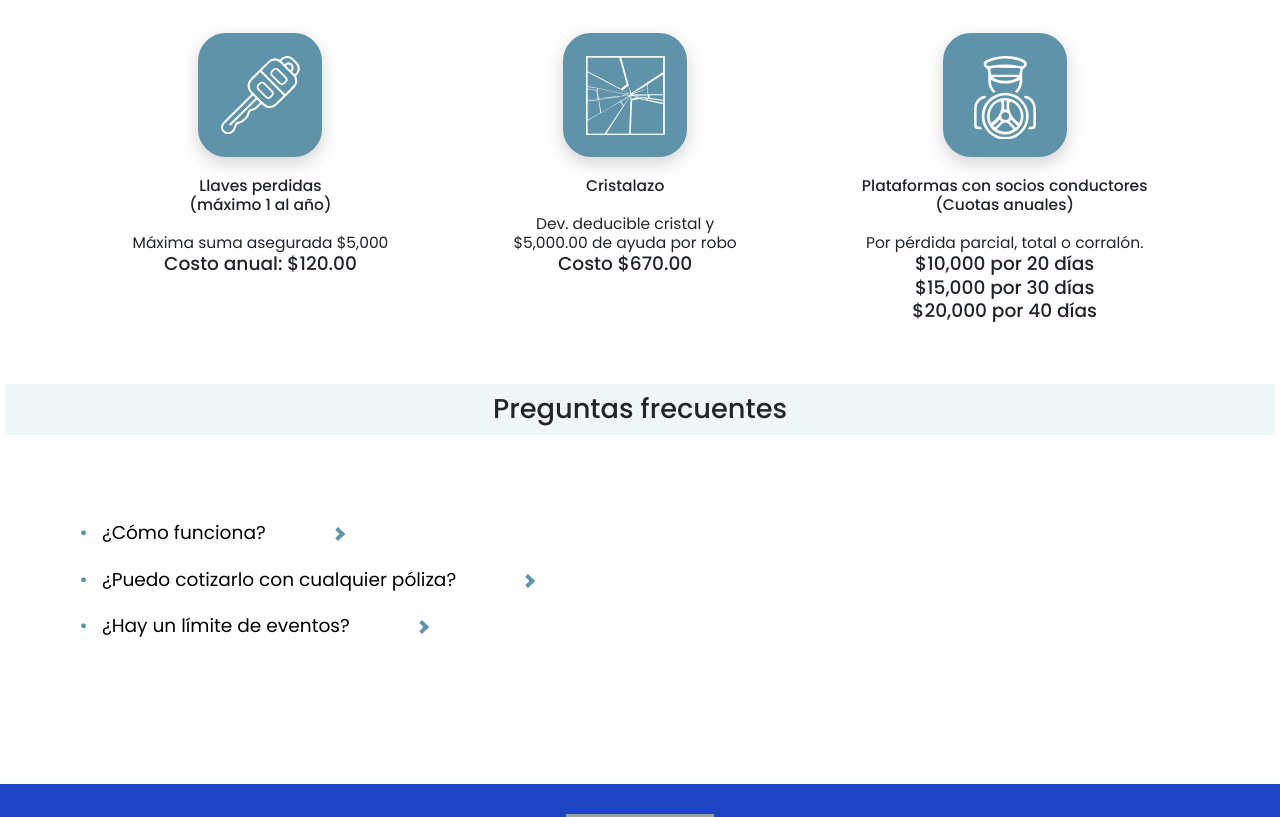
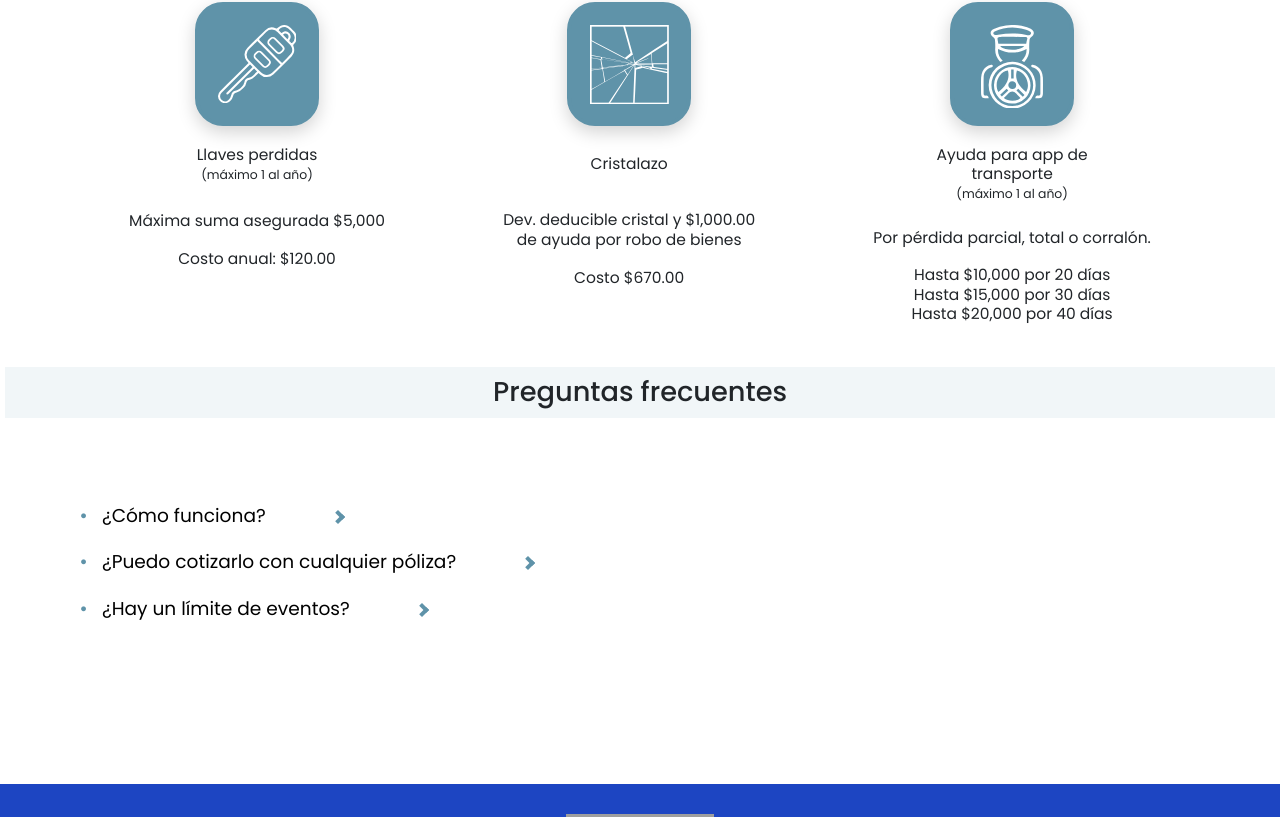
Before and after one commit to Pacyx-Mexico/red-enlace, a React (Vite) app: page /deducible-autos in a window 1280 px wide. Shown: the part 2303-3120 px from the top of the page. Built offline with nearby package versions, Linux system fonts and the light colour scheme; grey boxes are pictures that could not be loaded.

Commit message:
Updated copy and styles

```diff
--- a/src/components/autos/Cobertura.jsx
+++ b/src/components/autos/Cobertura.jsx
@@ -27,15 +27,15 @@ export const Cobertura = () => {
               </div>
             </div>
             <div className="card-body px-2 pb-0 mt-5 text-center">
-              <p className="card-title fw-500 lh-sm text-dark fs-25">
+              <p className="card-title fw-normal lh-sm text-dark fs-25">
                 Llaves perdidas
                 <br />
-                (máximo 1 al año)
+                <span className="fw-normal fs-15">(máximo 1 al año)</span>
               </p>
-              <p className="card-title fw-normal lh-sm text-dark fs-25 pt-5">
+              <p className="card-title fw-normal lh-sm text-dark fs-25 mt-4 pt-5">
                 Máxima suma asegurada $5,000
               </p>
-              <p className="card-title fw-500 lh-sm text-dark fs-30">
+              <p className="card-title fw-normal mt-5 lh-sm text-dark fs-25">
                 Costo anual: $120.00
               </p>
             </div>
@@ -47,15 +47,14 @@ export const Cobertura = () => {
               </div>
             </div>
             <div className="card-body px-2 pb-0 mt-5 text-center">
-              <p className="card-title fw-500 lh-sm text-dark fs-25">
+              <p className="card-title fw-normal mt-4 lh-sm text-dark fs-25">
                 Cristalazo
               </p>
-              <p className="card-title fw-normal lh-sm text-dark fs-25 pt-5">
-                Dev. deducible cristal y
-                <br />
-                $5,000.00 de ayuda por robo
+              <p className="card-title fw-normal lh-sm text-dark fs-25 mt-5 pt-5">
+                Dev. deducible cristal y $1,000.00 <br />
+                 de ayuda por robo de bienes
               </p>
-              <p className="card-title fw-500 lh-sm text-dark fs-30">
+              <p className="card-title fw-normal lh-sm text-dark mt-5 fs-25">
                 Costo $670.00
               </p>
             </div>
@@ -67,25 +66,26 @@ export const Cobertura = () => {
               </div>
             </div>
             <div className="card-body px-2 pb-0 mt-5 text-center">
-              <p className="card-title fw-500 lh-sm text-dark fs-25">
-                Plataformas con socios conductores <br />
-                (Cuotas anuales)
+              <p className="card-title fw-normal lh-sm text-dark fs-25">
+                Ayuda para app de <br />
+                transporte <br />
+                <span className="fw-normal fs-15">(máximo 1 al año)</span>
               </p>
-              <p className="card-title fw-normal lh-sm text-dark fs-25 pt-5">
+              <p className="card-title fw-normal lh-sm text-dark mt-3 fs-25 pt-5">
                 Por pérdida parcial, total o corralón.
               </p>
-              <p className="card-title fw-500 lh-sm text-dark fs-30">
-                $10,000 por 20 días <br />
-                $15,000 por 30 días
+              <p className="card-title fw-normal lh-sm mt-5 text-dark fs-25">
+                Hasta $10,000 por 20 días <br />
+                Hasta $15,000 por 30 días
                 <br />
-                $20,000 por 40 días
+                Hasta $20,000 por 40 días
               </p>
             </div>
           </div>
         </div>
       </div>
 
-      <div className="container py-3 position-relative h-70 d-md-none">
+      <div className="container py-3 position-relative h-750 d-md-none">
         <Swiper
           slidesPerView={1}
           spaceBetween={10}
@@ -107,15 +107,15 @@ export const Cobertura = () => {
                 </div>
               </div>
               <div className="card-body px-2 pb-0 mt-5 text-center">
-                <p className="card-title fw-500 lh-sm text-dark fs-30">
-                  <span className="fw-500 fs-30">Llaves perdidas</span>
+                <p className="card-title fw-normal lh-sm text-dark fs-30">
+                  <span className="fw-normal fs-30">Llaves perdidas</span>
                   <br />
                   (máximo 1 al año)
                 </p>
                 <p className="card-title fw-normal lh-sm text-dark fs-30 pt-5">
                   Máxima suma asegurada $5,000
                 </p>
-                <p className="card-title fs-11 fw-500 lh-sm text-dark mt-5">
+                <p className="card-title fs-30 fw-normal lh-sm text-dark mt-5">
                   Costo anual: $120.00
                 </p>
               </div>
@@ -129,13 +129,13 @@ export const Cobertura = () => {
                 </div>
               </div>
               <div className="card-body px-2 pb-0 mt-5 text-center">
-                <p className="card-title fw-medium lh-sm text-dark fs-30">
-                  <span className="fw-500 fs">Cristalazo</span>
+                <p className="card-title fw-normal lh-sm text-dark fs-30">
+                  Cristalazo
                 </p>
-                <p className="card-title fw-500 lh-sm text-dark fs-30 mt-5 pt-5">
+                <p className="card-title fw-normal lh-sm text-dark fs-30 mt-5 pt-5">
                   Dev. deducible cristal y
                   <br />
-                  $5,000.00 de ayuda por robo
+                  $1,000.00 de ayuda por robo de bienes
                 </p>
                 <p className="card-title fs-11 fw-500 lh-sm text-dark mt-5">
                   Costo $670.00
@@ -147,7 +147,7 @@ export const Cobertura = () => {
             <div className="col-auto d-flex flex-column justify-content-ceenter align-items-center">
               <div className="text-center d-flex align-content-center justify-content-center">
                 <div className="icon-height icon-height-platform_icon mx-auto d-flex align-content-center justify-content-center">
-                  <img src="https://elementos-red-enlace.s3.amazonaws.com/Landing/Grupo+739.png" alt="Icono policia" />
+                  <img src="https://elementos-red-enlace.s3.amazonaws.com/Landing/Grupo+739.png" alt="Icono policia" className="radius-75"/>
                 </div>
               </div>
 {/*               <div className="card border border-4 border-primary rounded-5 py-5 px-5 text-center shadow-lg d-flex align-content-center justify-content-center">
@@ -156,20 +156,20 @@ export const Cobertura = () => {
                 </div>
               </div> */}
               <div className="card-body px-2 pb-0 mt-5 text-center">
-                <p className="card-title fw-500 lh-sm text-dark fs-30">
-                  <span  className="fw-500 fs-30">Plataformas con <br />
-                  socios conductores </span>
+                <p className="card-title fw-normal lh-sm text-dark fs-30">
+                  Plataformas con <br />
+                  socios conductores
                   <br />
                   <span>(Cuotas anuales)</span>
                 </p>
                 <p className="card-title fw-normal lh-sm text-dark fs-30 my-3">
                   Por pérdida parcial, total o corralón.
                 </p>
-                <p className="card-title fs-11 fw-500 lh-sm text-dark">
-                  $10,000 por 20 días <br />
-                  $15,000 por 30 días
+                <p className="card-title fs-30 fw-normal lh-sm text-dark">
+                  Hasta $10,000 por 20 días <br />
+                  Hasta $15,000 por 30 días
                   <br />
-                  $20,000 por 40 días
+                  Hasta $20,000 por 40 días
                 </p>
               </div>
             </div>
@@ -177,7 +177,7 @@ export const Cobertura = () => {
         </Swiper>
       </div>
 
-      <div className="container-fluid mx-auto position-relative dudas__container mt-5 pt-5">
+      <div className="container-fluid mx-auto position-relative dudas__container mt-5">
         <h4 className="mt-5 mt-xxl-5 text-dark height-lile fw-500 py-4">
           Preguntas frecuentes
         </h4>
@@ -200,6 +200,10 @@ const CoberturaSection = styled.section`
   .icon svg {
     width: 30px;
     height: 30px;
+  }
+
+  .radius-75 {
+    border-radius: 7.5rem !important;
   }
 
   .card-title {
@@ -228,8 +232,8 @@ const CoberturaSection = styled.section`
     height: 50rem;
   }
 
-  .h-70 {
-    height: 70rem;
+  .h-750 {
+    height: 75rem;
   }
 
   .fs-35 {
@@ -326,6 +330,7 @@ const CoberturaSection = styled.section`
 
   @media (min-width: 768px) {
     height: 160rem;
+    padding-top:5rem;
     .card {
       width: 20rem;
       height: 20rem;
--- a/src/components/enlace/Dudes.jsx
+++ b/src/components/enlace/Dudes.jsx
@@ -64,7 +64,7 @@ export const Dudes = () => {
             </AccordionItemHeading>
             <AccordionItemPanel>
               <p className="fw-normal ms-5 ps-2 text-left fs-30 mt-3">
-                Si, se adiciona a cualquier póliza de cualquier compañía con cobertura nacional e internacional.
+                Sí, se adiciona a cualquier póliza de cualquier compañía con cobertura nacional e internacional.
               </p>
             </AccordionItemPanel>
           </AccordionItem>
```
